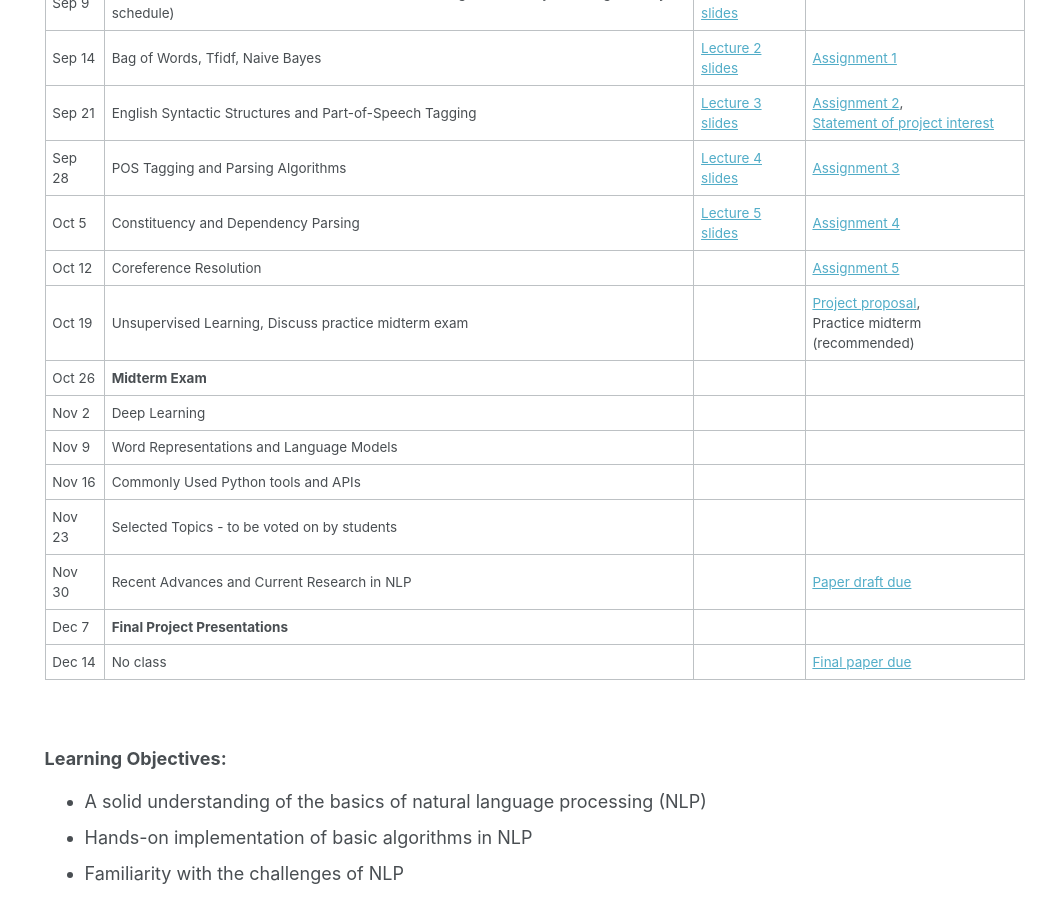
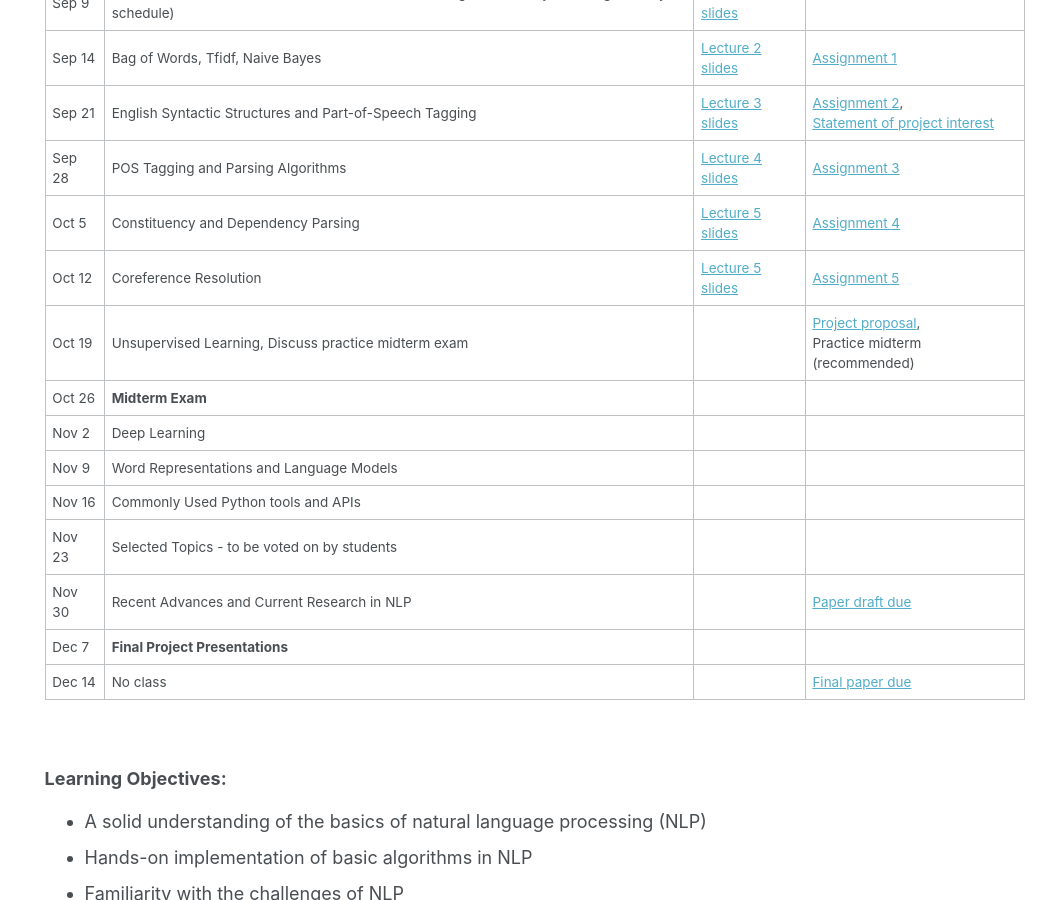
Before and after one commit to rasikabh/rasikabh.github.io, a Jekyll site: the page built from _pages/nlp2020.md, in a window 1280 px wide and 900 px high, scrolled down 830 px. Shown: the whole window, without its empty margins (237-1280 px from the left). Built offline with Jekyll 4.4.1, drawn with Linux system fonts in a browser that asks for light colours.

Commit message:
Update nlp2020.md

```diff
--- a/_pages/nlp2020.md
+++ b/_pages/nlp2020.md
@@ -39,7 +39,7 @@ The course will cover basic implementations in Python as well as APIs and tools
 | Sep 21 | English Syntactic Structures and Part-of-Speech Tagging                                       | [Lecture 3 slides](https://docs.google.com/presentation/d/1IfidlCd-aRD09dVuyZuceC_9YPF3Lavn0id3FaE_scs/edit?usp=sharing) | [Assignment 2](https://docs.google.com/document/d/1abkiH-ZHFLWui194xOtp1XY6GxyjGh-DXdrlXjrb_kE/edit?usp=sharing), <br> [Statement of project interest](https://rasikabh.github.io/nlp2020/#final-project) |
 | Sep 28 | POS Tagging and Parsing Algorithms                                                            | [Lecture 4 slides](https://docs.google.com/presentation/d/1atemcwZZUI8DBydpk8fwVyMjVaQHXRHIrqUdEmloTPI/edit?usp=sharing) | [Assignment 3](https://docs.google.com/document/d/1rpZxvdi5x6xrJhsjzX9MlcaBydAaJgLwTeAZ_PmnN5U/edit?usp=sharing) |
 | Oct 5  | Constituency and Dependency Parsing                                                           | [Lecture 5 slides](https://docs.google.com/presentation/d/1X_-2xWhIJE3wYD7vcBG3H4u9tbqlbMIplY2Tftv36oc/edit?usp=sharing) | [Assignment 4](https://docs.google.com/document/d/1iNvFtZkI9eAQzK4XHKw5UeL966g0OY7p7VQzglZJLmk/edit?usp=sharing) |
-| Oct 12 | Coreference Resolution                                                                        |        | [Assignment 5](https://docs.google.com/document/d/1cvFc5oSdIbfPujZCgTSOkdqS9jVvwZsGF8daGMWXXB8/edit?usp=sharing) |
+| Oct 12 | Coreference Resolution                                                                        | [Lecture 5 slides](https://docs.google.com/presentation/d/1izOeuo_4h5ifwgV06tAILn7F8v6cZaCsTgK5BL-gJoA/edit?usp=sharing) | [Assignment 5](https://docs.google.com/document/d/1cvFc5oSdIbfPujZCgTSOkdqS9jVvwZsGF8daGMWXXB8/edit?usp=sharing) |
 | Oct 19 | Unsupervised Learning, Discuss practice midterm exam                                          |        | [Project proposal](https://rasikabh.github.io/nlp2020/#final-project), <br> Practice midterm (recommended) |
 | Oct 26 | **Midterm Exam**                                                                              |        |                |
 | Nov 2  | Deep Learning                                                                                 |        |                |
```
